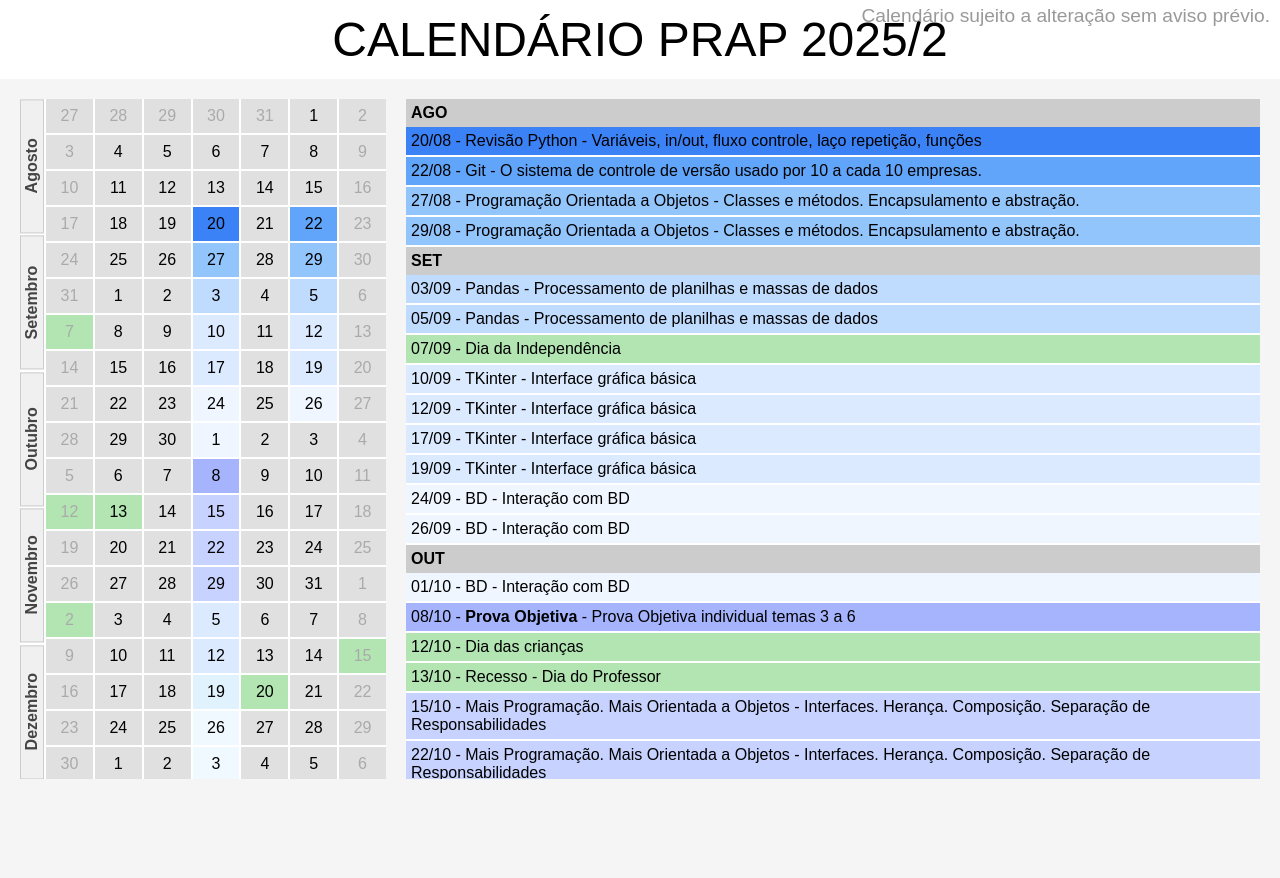
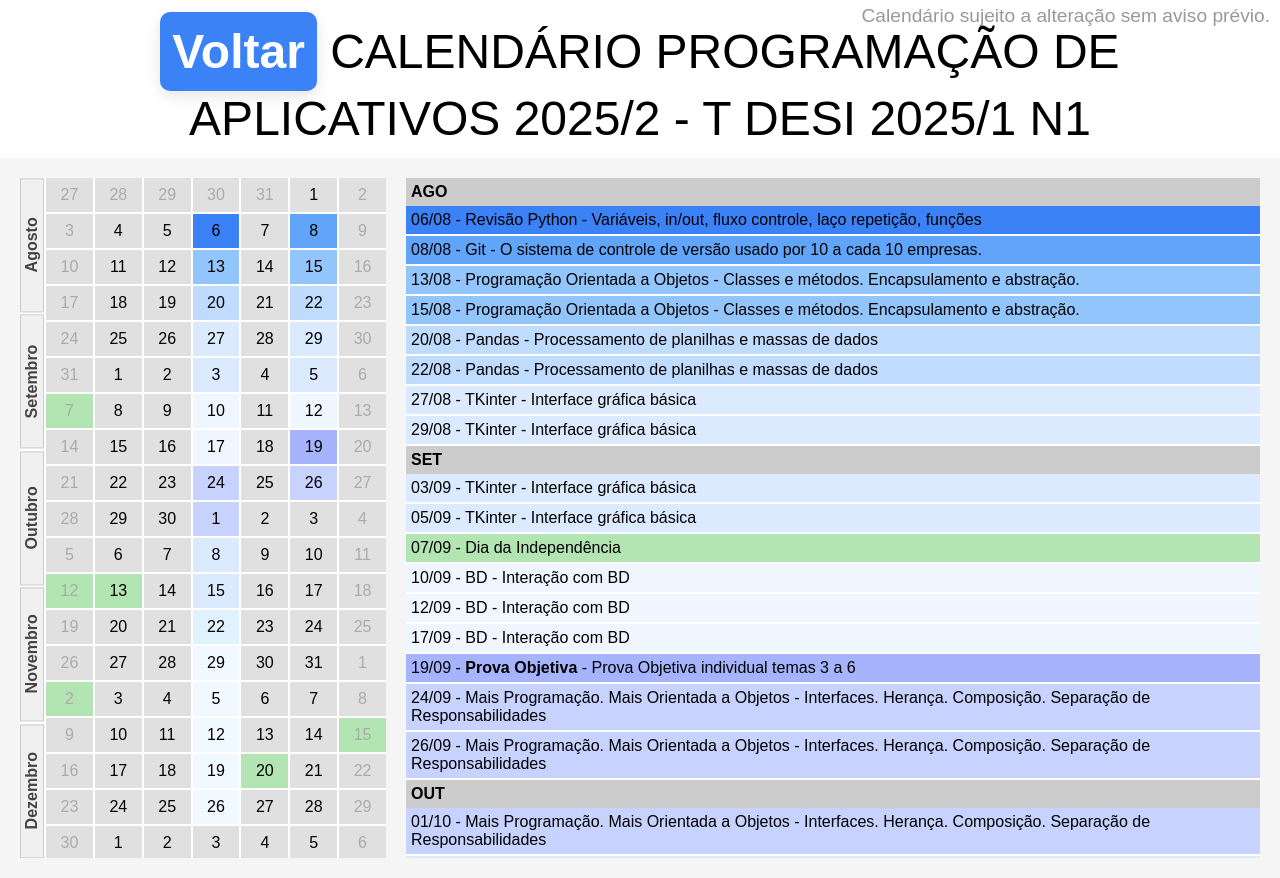
Before and after one commit to rodrigocane/rodrigocane.github.io, a plain HTML site: page calendarioPrap.html in a window 1280 px wide. Before the commit the page ends 800 px from the top, so only its background shows below. Drawn offline with Linux system fonts and the light colour scheme.

Commit message:
Correções

```diff
--- a/calendarioPrap.html
+++ b/calendarioPrap.html
@@ -85,7 +85,6 @@
       transform: translateX(-50%);
       padding: 4px 8px;
       background-color: #444;
-      color: white;
       font-size: 0.8em;
       border-radius: 4px;
       white-space: nowrap;
@@ -131,11 +130,32 @@
       color: #000;
       cursor: default;
     }
+	.links a,
+    .links button {
+      text-decoration: none;
+      padding: 12px;
+      border-radius: 10px;
+      background-color: #3b82f6;
+      color: white;
+      font-weight: bold;
+      transition: background 0.3s, transform 0.2s;
+      box-shadow: 0 5px 15px rgba(0,0,0,0.1);
+      border: none;
+      cursor: pointer;
+      font-size: 1em;
+    }
+
+    .links a:hover,
+    .links button:hover {
+      background-color: #2563eb;
+      transform: translateY(-2px);
+    }
   </style>
 </head>
 <body>
   <header>
-    CALENDÁRIO PRAP 2025/2
+    <span class='links'><button onclick="history.back()">Voltar</button></span>
+    CALENDÁRIO PROGRAMAÇÃO DE APLICATIVOS 2025/2 - T DESI 2025/1 N1
     <sup>Calendário sujeito a alteração sem aviso prévio.</sup>
   </header>
 
@@ -167,6 +187,7 @@
   const corFeriado = '#b2e5b2'; // verde suave para feriados
 
   const diasLetivos = [
+  '06/08', '08/08', '13/08', '15/08',
   '20/08', '22/08', '27/08', '29/08', '03/09', '05/09', '10/09',
   '12/09', '17/09', '19/09', '24/09', '26/09',
   '01/10', '08/10', '15/10', '22/10', '29/10', '05/11', '12/11',
```
Also changed, not shown: calendario20251.html (+1 -1 lines), calendarioBada.html (+24 -3 lines).
